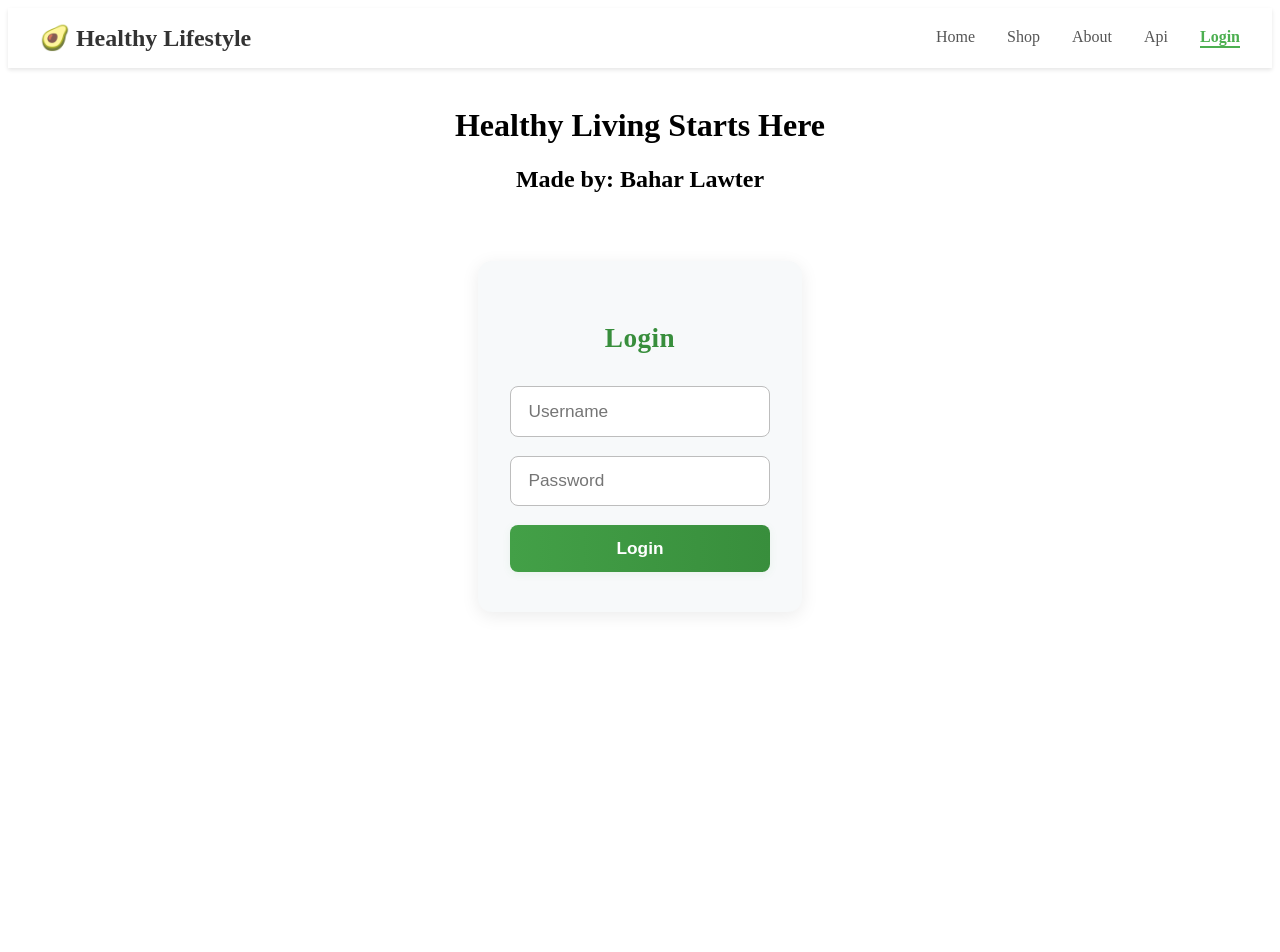
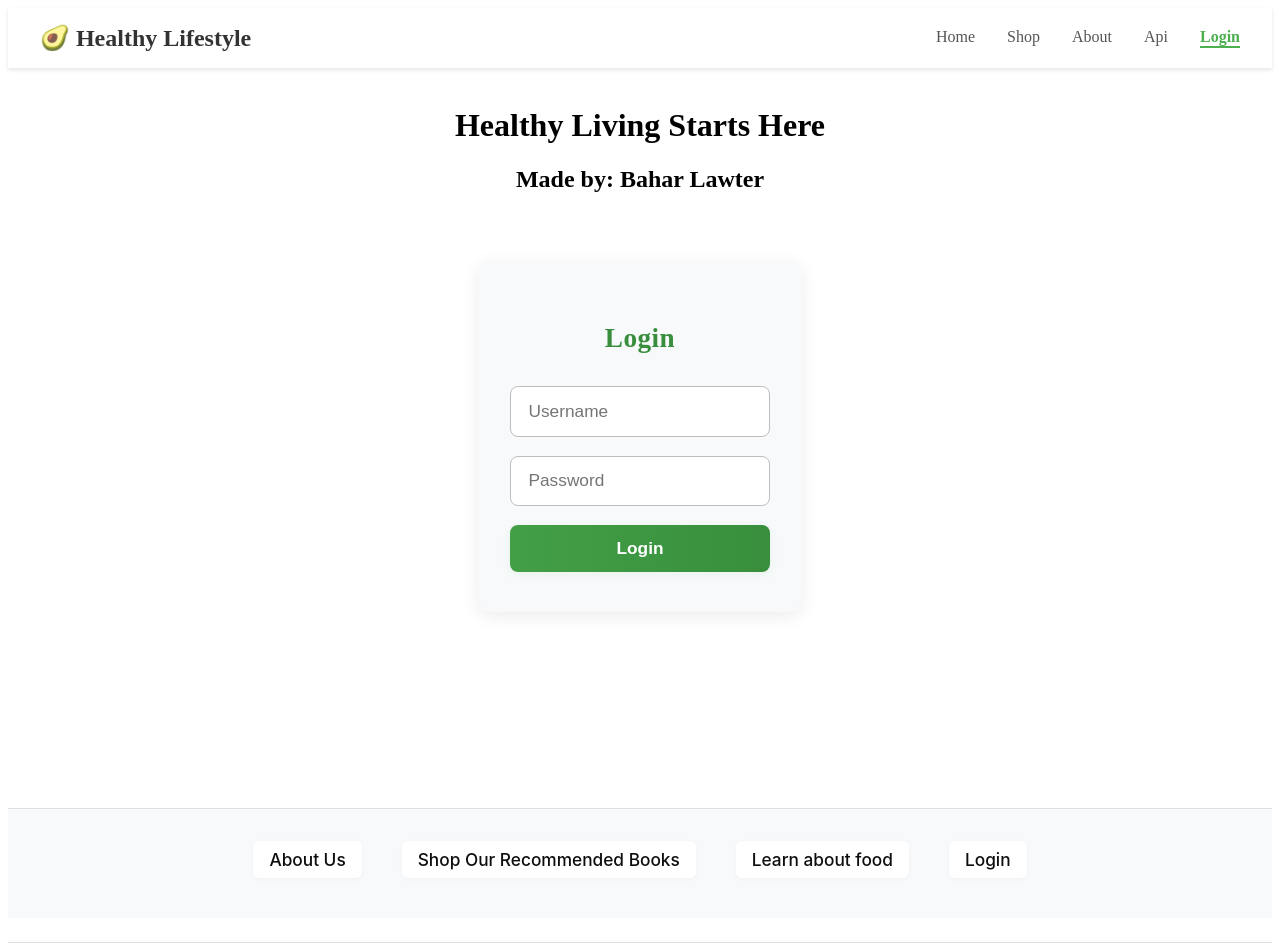
Before and after one commit to baharlawter/Health_Lifestyle_App, a React (Vite) app in the folder UI/: page /login in a window 1280 px wide. Shown: the top 952 px of the page. Before the commit the page ends 816 px from the top, so only its background shows below. Built offline with nearby package versions, Linux system fonts and the light colour scheme.

Commit message:
Footer works but needs little bit of work

```diff
--- a/UI/src/App.jsx
+++ b/UI/src/App.jsx
@@ -33,8 +33,7 @@
 
         {location.pathname !== "/login" && <Comments />}
       </div>
-
-      {/* <Footer /> Footer outside app-container */}
+      <Footer />
     </>
   );
 }
--- a/UI/src/components/Footer/Footer.css
+++ b/UI/src/components/Footer/Footer.css
@@ -3,14 +3,6 @@
   padding: 2rem 1rem 1rem 1rem;
   border-top: 1px solid #e0e0e0;
   font-family: "Inter", Arial, sans-serif;
-}
-
-.footer-social {
-  display: flex;
-  justify-content: flex-end;
-  gap: 1.2rem;
-  font-size: 1.7rem;
-  margin-bottom: 1.2rem;
 }
 
 .footer-links {
@@ -22,7 +14,7 @@
 }
 
 .footer-links a {
-  color: #388e3c;
+  color: #0d0e0d;
   font-size: 1.08rem;
   font-weight: 500;
   text-decoration: none;
--- a/UI/src/components/Footer/Footer.jsx
+++ b/UI/src/components/Footer/Footer.jsx
@@ -1,19 +1,13 @@
 import "./Footer.css";
+import { Link } from "react-router-dom";
 
 function Footer() {
   return (
     <>
       <footer className="main-footer">
-        <div className="footer-social">
-          <a href="#">
-            <span role="img" aria-label="Facebook">
-              📘
-            </span>
-          </a>
-        </div>
         <div className="footer-links">
           <Link to="/about">About Us</Link>
-          <Link to="/shop">Shop Our Recomended Books</Link>
+          <Link to="/shop">Shop Our Recommended Books</Link>
           <Link to="/api">Learn about food</Link>
           <Link to="/login">Login</Link>
         </div>
@@ -22,8 +16,8 @@
         <hr />
         <p>&copy; {new Date().getFullYear()} Healthy Lifestyle App</p>
       </div>
-      <Footer />
     </>
   );
 }
+
 export default Footer;
```
